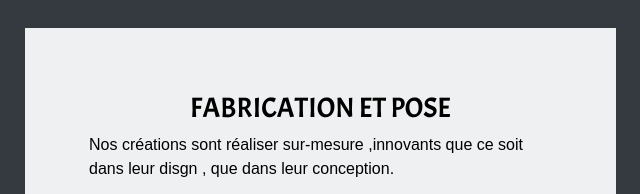
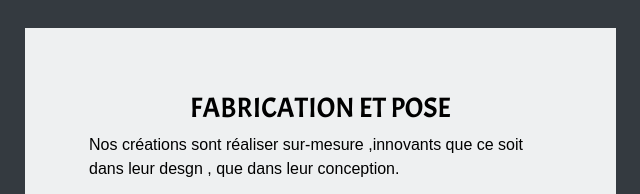
Before and after one commit to Nahjoo/Mon-projet, a plain HTML site: page index.html in a window 1280 px wide. Shown: the part 1280-1474 px from the top of the page, 24-664 px from the left. Drawn offline with nearby package versions, Linux system fonts and the light colour scheme; a web font is replaced by a local one.

Commit message:
modif les pages realisation

```diff
--- a/index.html
+++ b/index.html
@@ -111,7 +111,7 @@
                 </div>
                 <div class="col-lg-6 bg-color">
                     <h3>FABRICATION ET POSE</h3>
-                    <p>Nos créations sont réaliser sur-mesure ,innovants que ce soit dans leur disgn , que dans
+                    <p>Nos créations sont réaliser sur-mesure ,innovants que ce soit dans leur desgn , que dans
                         leur conception.</p>
                     <p>Ce que l'ont vous propose s'adapte à tout type d'habitation.
                         Nous assurons la fabrication et la pose de nos création sur toute la France.</p>
```
